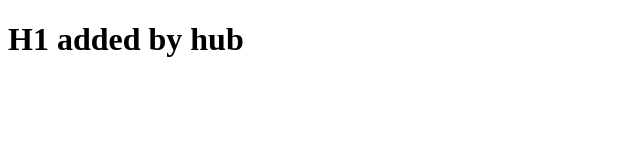
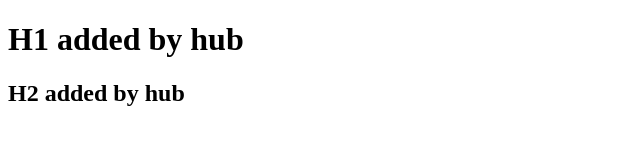
Before and after one commit to Shahnawaz6811/Airbyte, a plain HTML site: page index.html in a window 1280 px wide. Shown: the whole page, without its empty margins (0-640 px from the left). Drawn offline with Linux system fonts and the light colour scheme.

Commit message:
h2 added by hub

```diff
--- a/index.html
+++ b/index.html
@@ -7,6 +7,8 @@
 <body>
 
     <h1>H1 added by hub</h1>
+        <h2>H2 added by hub</h2>
+
 
 </body>
 </html>
```
